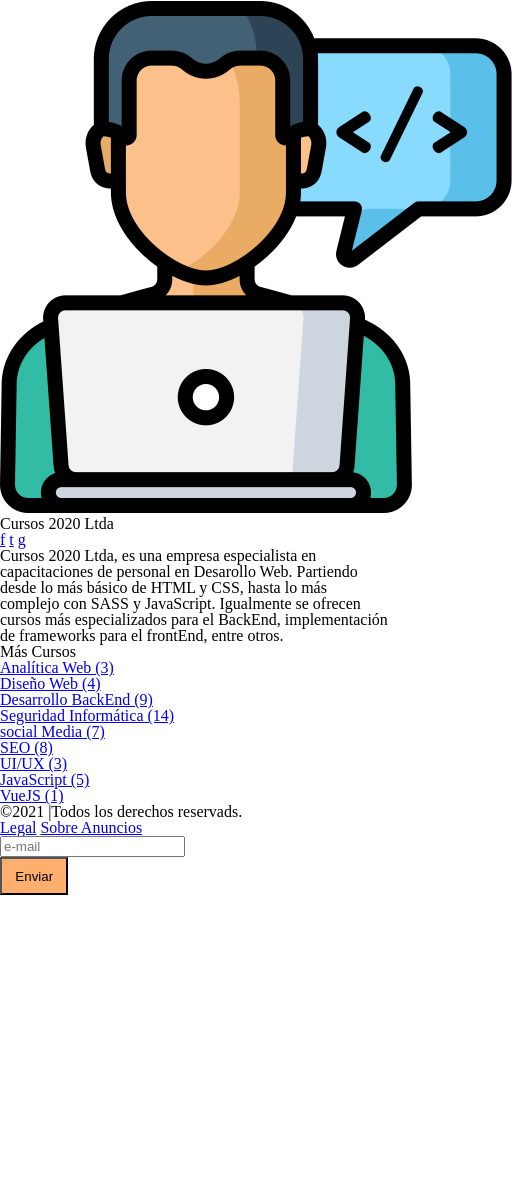
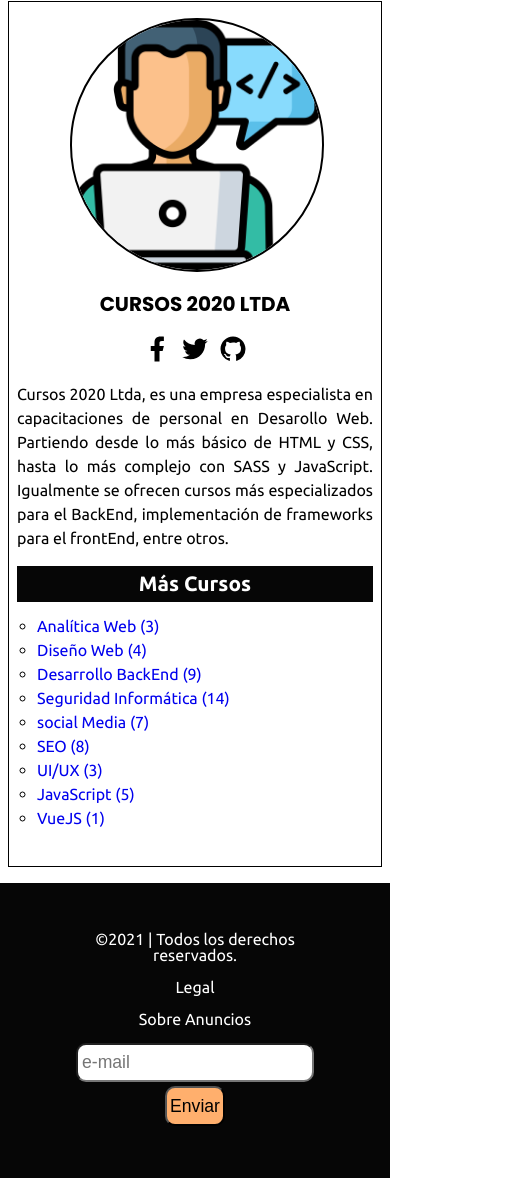
Before and after one commit to sergioavila/desafio-mi-emprendimiento-web, a plain HTML site: page index.html in a window 390 px wide. Shown: the part 1410-2588 px from the top of the page, 512 px wide, since content can reach past the window. Before the commit the page ends 2305 px from the top, so only its background shows below. Drawn offline with nearby package versions, Linux system fonts and the light colour scheme.

Commit message:
add mobile styles

```diff
--- a/assets/scss/components/_buttons.scss
+++ b/assets/scss/components/_buttons.scss
@@ -1,9 +1,11 @@
 .button{
     display: block;
-    padding: 0.7em 1em;
+    padding: 0.4em 0.2em;
     background-color: $tangerine;
     text-decoration: none;
     color: $black;
+    border-radius: 10px;
+    font-size: 1.1em;
     &:hover{
         background-color: $white;
     }
--- a/assets/scss/components/_input.scss
+++ b/assets/scss/components/_input.scss
@@ -1,9 +1,11 @@
 input{
     display: block;
-    padding: 0.7em 1em;
+    padding: 0.4em 0.2em;
     background-color: $white;
     text-decoration: none;
     color: $black;
+    border-radius: 10px;
+    font-size: 1.1em;
     &:focus{
         background-color: $tangerine;
     }
--- /dev/null
+++ b/assets/scss/layout/_footer.scss
@@ -0,0 +1,17 @@
+footer{
+    background-color: $sable;
+    text-align: center;
+    color: $white;
+    font-family: $ubuntu;
+    padding: 3em 4em;
+    a{
+        color: $white;
+        text-decoration: none;
+        display: block;
+        margin: 16px 0;
+    }
+    .button,
+    input{
+        margin: 4px auto;
+    }
+}
--- /dev/null
+++ b/assets/scss/layout/_sidebar.scss
@@ -0,0 +1,61 @@
+.sidebar{
+    border: 1px solid #000000;
+    margin: 8px;
+    padding: 16px 8px;
+    font-family: $ubuntu;
+    margin-bottom: 16px;
+    figure{
+        width: 70%;
+        margin: auto;
+        img{
+            width: 100%;
+            border-radius: 50%;
+            border: 2px solid $black;
+        }
+    }
+    h2{
+        text-align: center;
+        font-family: $poppins;
+        font-weight: $bold;
+        font-size: $large;
+        text-transform: uppercase;
+        margin: 1em auto;
+    }
+    .rrss{
+        display: flex;
+        align-items: center;
+        justify-content: center;
+        margin-bottom: 16px;
+        a{
+            margin: 0 4px;
+            svg{
+                height: 30px;
+                width: 30px;
+            }
+        }
+    }
+    p{
+        text-align: justify;
+        line-height: 1.5;
+        margin-bottom: 16px;
+    }
+    h3{
+        text-align: center;
+        display: block;
+        background-color: $sable;
+        color: $white;
+        font-size: 1.3em;
+        padding: 8px 0;
+        font-weight: $bold;
+        margin-bottom: 16px;
+    }
+    ul{
+        list-style-type: circle;
+        padding-left: 20px;
+        a{
+            text-decoration: none;
+            display: block;
+            margin-bottom: 8px;
+        }
+    }
+}
--- a/assets/scss/main.scss
+++ b/assets/scss/main.scss
@@ -16,6 +16,9 @@
 @import 'layout/navigation';
 @import 'layout/header';
 @import 'layout/content';
+@import 'layout/sidebar';
+@import 'layout/footer';
 
 //components
 @import 'components/buttons';
+@import 'components/input';
--- a/index.html
+++ b/index.html
@@ -107,9 +107,15 @@
         </figure>
         <h2>Cursos 2020 Ltda</h2>
         <div class="rrss">
-            <a href="#">f</a>
-            <a href="#">t</a>
-            <a href="#">g</a>
+            <a href="#">
+                <svg xmlns="http://www.w3.org/2000/svg" viewBox="0 0 24 24" width="24" height="24"><path fill="none" d="M0 0h24v24H0z"/><path d="M14 13.5h2.5l1-4H14v-2c0-1.03 0-2 2-2h1.5V2.14c-.326-.043-1.557-.14-2.857-.14C11.928 2 10 3.657 10 6.7v2.8H7v4h3V22h4v-8.5z"/></svg>
+            </a>
+            <a href="#">
+                <svg xmlns="http://www.w3.org/2000/svg" viewBox="0 0 24 24" width="24" height="24"><path fill="none" d="M0 0h24v24H0z"/><path d="M22.162 5.656a8.384 8.384 0 0 1-2.402.658A4.196 4.196 0 0 0 21.6 4c-.82.488-1.719.83-2.656 1.015a4.182 4.182 0 0 0-7.126 3.814 11.874 11.874 0 0 1-8.62-4.37 4.168 4.168 0 0 0-.566 2.103c0 1.45.738 2.731 1.86 3.481a4.168 4.168 0 0 1-1.894-.523v.052a4.185 4.185 0 0 0 3.355 4.101 4.21 4.21 0 0 1-1.89.072A4.185 4.185 0 0 0 7.97 16.65a8.394 8.394 0 0 1-6.191 1.732 11.83 11.83 0 0 0 6.41 1.88c7.693 0 11.9-6.373 11.9-11.9 0-.18-.005-.362-.013-.54a8.496 8.496 0 0 0 2.087-2.165z"/></svg>
+            </a>
+            <a href="#">
+                <svg xmlns="http://www.w3.org/2000/svg" viewBox="0 0 24 24" width="24" height="24"><path fill="none" d="M0 0h24v24H0z"/><path d="M12 2C6.475 2 2 6.475 2 12a9.994 9.994 0 0 0 6.838 9.488c.5.087.687-.213.687-.476 0-.237-.013-1.024-.013-1.862-2.512.463-3.162-.612-3.362-1.175-.113-.288-.6-1.175-1.025-1.413-.35-.187-.85-.65-.013-.662.788-.013 1.35.725 1.538 1.025.9 1.512 2.338 1.087 2.912.825.088-.65.35-1.087.638-1.337-2.225-.25-4.55-1.113-4.55-4.938 0-1.088.387-1.987 1.025-2.688-.1-.25-.45-1.275.1-2.65 0 0 .837-.262 2.75 1.026a9.28 9.28 0 0 1 2.5-.338c.85 0 1.7.112 2.5.337 1.912-1.3 2.75-1.024 2.75-1.024.55 1.375.2 2.4.1 2.65.637.7 1.025 1.587 1.025 2.687 0 3.838-2.337 4.688-4.562 4.938.362.312.675.912.675 1.85 0 1.337-.013 2.412-.013 2.75 0 .262.188.574.688.474A10.016 10.016 0 0 0 22 12c0-5.525-4.475-10-10-10z"/></svg>
+            </a>
         </div>
         <p>Cursos 2020 Ltda, es una empresa especialista en capacitaciones de personal en Desarollo Web. Partiendo desde lo más básico de HTML y CSS, hasta lo más complejo con SASS y JavaScript. Igualmente se ofrecen cursos más especializados para el BackEnd, implementación de frameworks para el frontEnd, entre otros.</p>
         <h3>Más Cursos</h3>
@@ -142,9 +148,10 @@
                 <a href="#">VueJS (1)</a>
             </li>
         </ul>
+        <img src="assets/images/web.svg" alt="" class="animated-logo">
     </aside>
     <footer>
-        <p>©2021 |Todos los derechos reservads.</p>
+        <p>©2021 | Todos los derechos reservados.</p>
         <a href="#">Legal</a>
         <a href="#">Sobre Anuncios</a>
         <form action="">
```
Also changed, not shown: assets/css/main.css, 1 other file.
